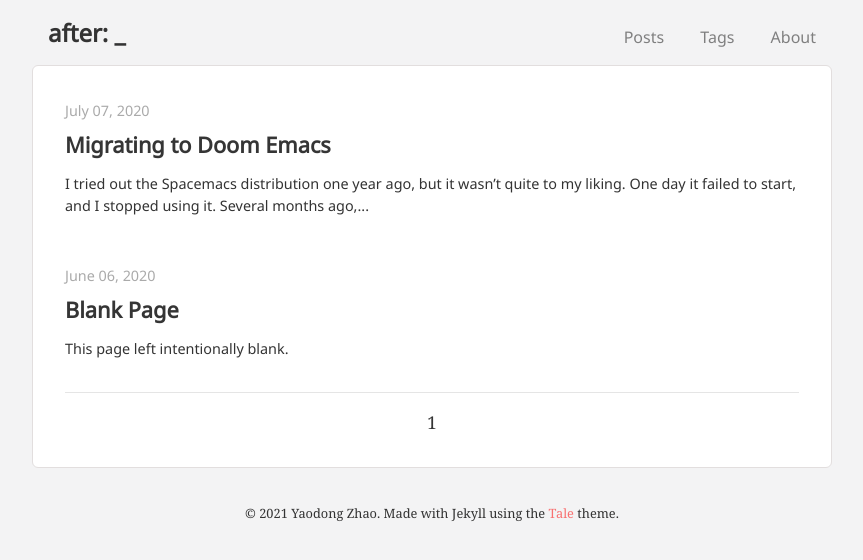
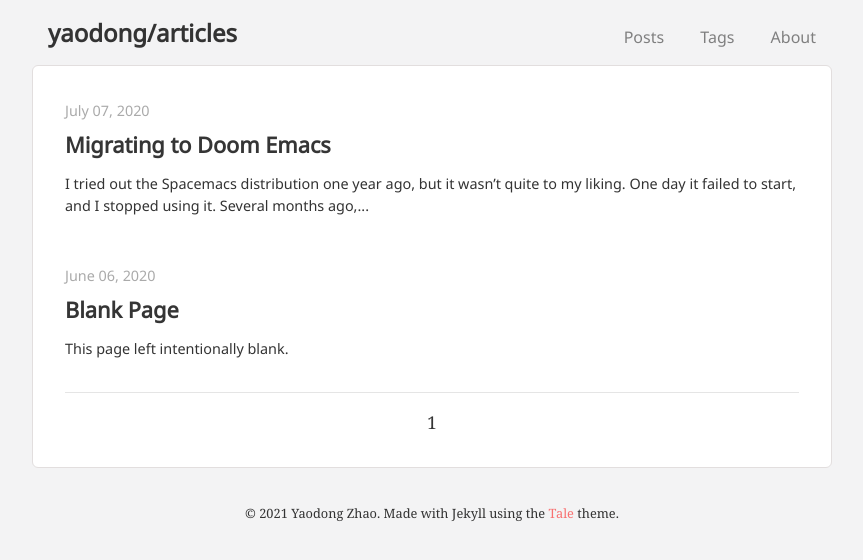
Before and after one commit to yaodong/blog, a Jekyll site: the page built from index.html, in a window 1280 px wide. Shown: the top 560 px of the page, without its empty margins (208-1071 px from the left). Built offline with Jekyll 4.4.1, drawn with Linux system fonts in a browser that asks for light colours; the list of posts is cut into pages by our own code.

Commit message:
Update _config.yml

```diff
--- a/_config.yml
+++ b/_config.yml
@@ -1,7 +1,9 @@
 # Site settings
-title:          "after: _"
+title:          "yaodong/articles"
 description:    ""
-url:            "https://after.dev"
+url:            "https://yaodong.org"
+baseurl:        "/articles"
+
 
 # Author
 author:
@@ -26,7 +28,7 @@ plugins:
   - jekyll-seo-tag
 
 # Permalinks
-permalink:      pretty
+permalink:      /:title/
 paginate:       5
 
 # jekyll-feed
```
